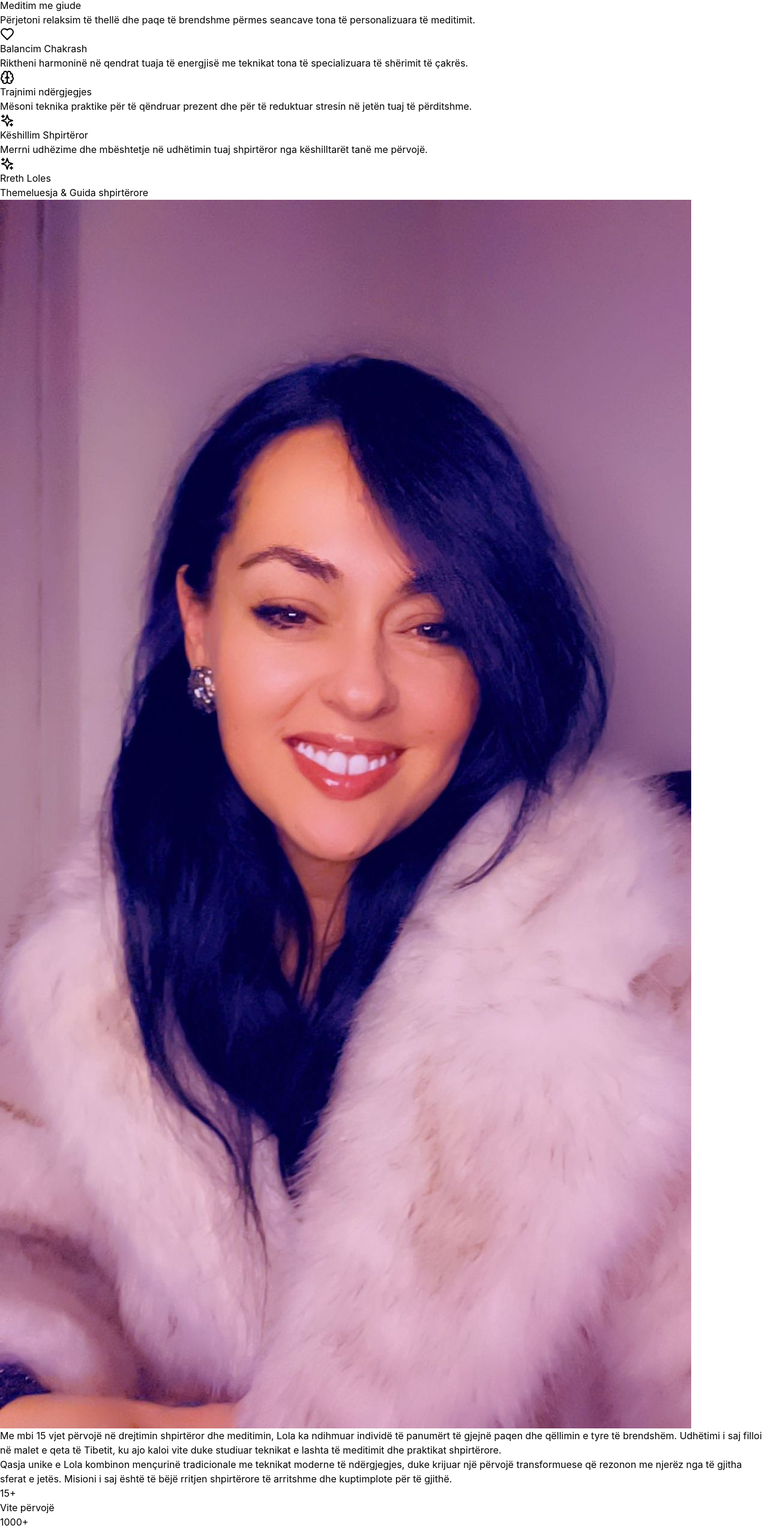
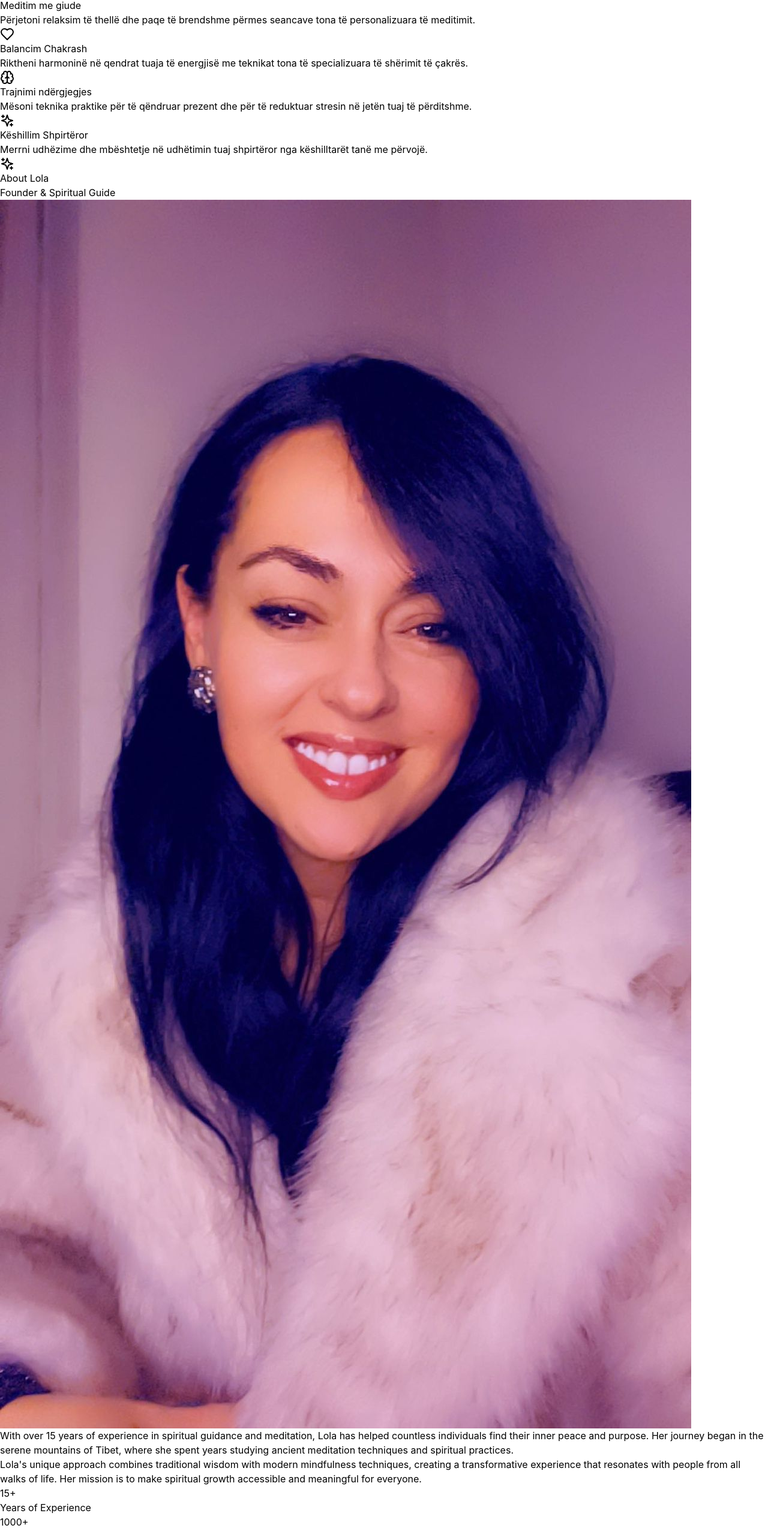
Before and after one commit to Anest2009/stacionihyjnore2, a React (Vite) app: page / in a window 1280 px wide. Shown: the part 225-2777 px from the top of the page at 60% size. Built offline with nearby package versions, Linux system fonts and the light colour scheme.

Commit message:
Update About.tsx

```diff
--- a/src/components/About.tsx
+++ b/src/components/About.tsx
@@ -13,8 +13,8 @@ export function About() {
               <Sparkles className="w-12 h-12 text-[#B5CDA3]" />
             </div>
             <div className="text-center">
-              <h2 className="text-3xl font-serif text-gray-900 mb-4">Rreth Loles</h2>
-              <p className="text-gray-600 max-w-2xl mx-auto mb-12">Themeluesja & Guida shpirtërore</p>
+              <h2 className="text-3xl font-serif text-gray-900 mb-4">About Lola</h2>
+              <p className="text-gray-600 max-w-2xl mx-auto mb-12">Founder & Spiritual Guide</p>
             </div>
           </div>
 
@@ -28,23 +28,23 @@ export function About() {
               />
             </div>
             <div className="space-y-6">
-              <p className="text-lg text-gray-600 leading-relaxed">Me mbi 15 vjet përvojë në drejtimin shpirtëror dhe meditimin, Lola ka ndihmuar individë të panumërt të gjejnë paqen dhe qëllimin e tyre të brendshëm. Udhëtimi i saj filloi në malet e qeta të Tibetit, ku ajo kaloi vite duke studiuar teknikat e lashta të meditimit dhe praktikat shpirtërore.
+              <p className="text-lg text-gray-600 leading-relaxed">With over 15 years of experience in spiritual guidance and meditation, Lola has helped countless individuals find their inner peace and purpose. Her journey began in the serene mountains of Tibet, where she spent years studying ancient meditation techniques and spiritual practices.
               </p>
               <p className="text-lg text-gray-600 leading-relaxed">
-        Qasja unike e Lola kombinon mençurinë tradicionale me teknikat moderne të ndërgjegjes, duke krijuar një përvojë transformuese që rezonon me njerëz nga të gjitha sferat e jetës. Misioni i saj është të bëjë rritjen shpirtërore të arritshme dhe kuptimplote për të gjithë.
+              Lola's unique approach combines traditional wisdom with modern mindfulness techniques, creating a transformative experience that resonates with people from all walks of life. Her mission is to make spiritual growth accessible and meaningful for everyone.
               </p>
               <div className="grid grid-cols-3 gap-4 pt-6">
                 <div className="text-center p-4 bg-white/50 rounded-xl shadow-sm">
                   <div className="text-2xl font-bold text-[#B5CDA3]">15+</div>
-                  <div className="text-sm text-gray-600">Vite përvojë</div>
+                  <div className="text-sm text-gray-600">Years of Experience</div>
                 </div>
                 <div className="text-center p-4 bg-white/50 rounded-xl shadow-sm">
                   <div className="text-2xl font-bold text-[#B5CDA3]">1000+</div>
-                  <div className="text-sm text-gray-600">Klientë të udhëhequr</div>
+                  <div className="text-sm text-gray-600">Clients Guided</div>
                 </div>
                 <div className="text-center p-4 bg-white/50 rounded-xl shadow-sm">
                   <div className="text-2xl font-bold text-[#B5CDA3]">100%</div>
-                  <div className="text-sm text-gray-600">Dedikim</div>
+                  <div className="text-sm text-gray-600">Dedication</div>
                 </div>
               </div>
             </div>
```
